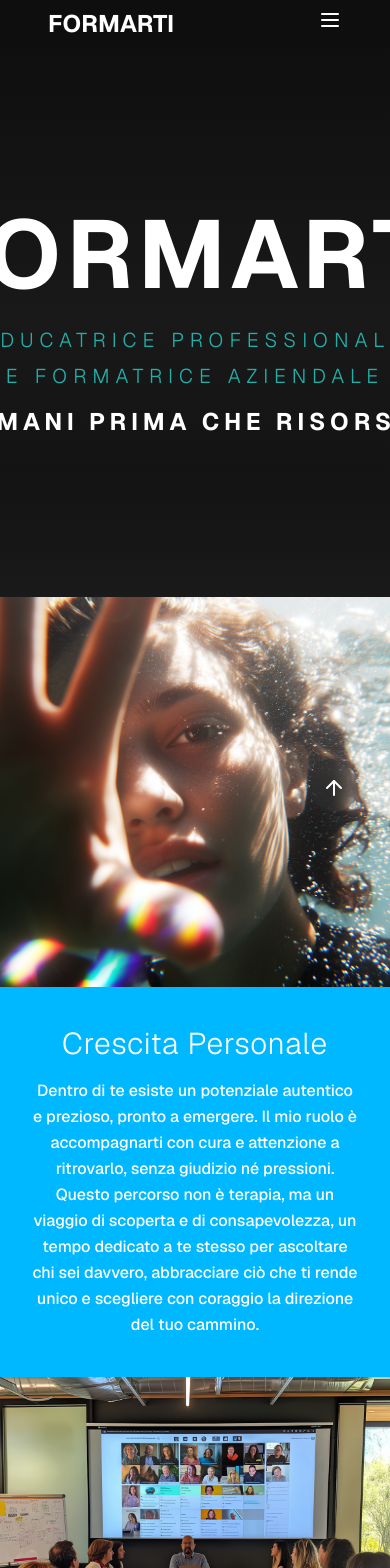
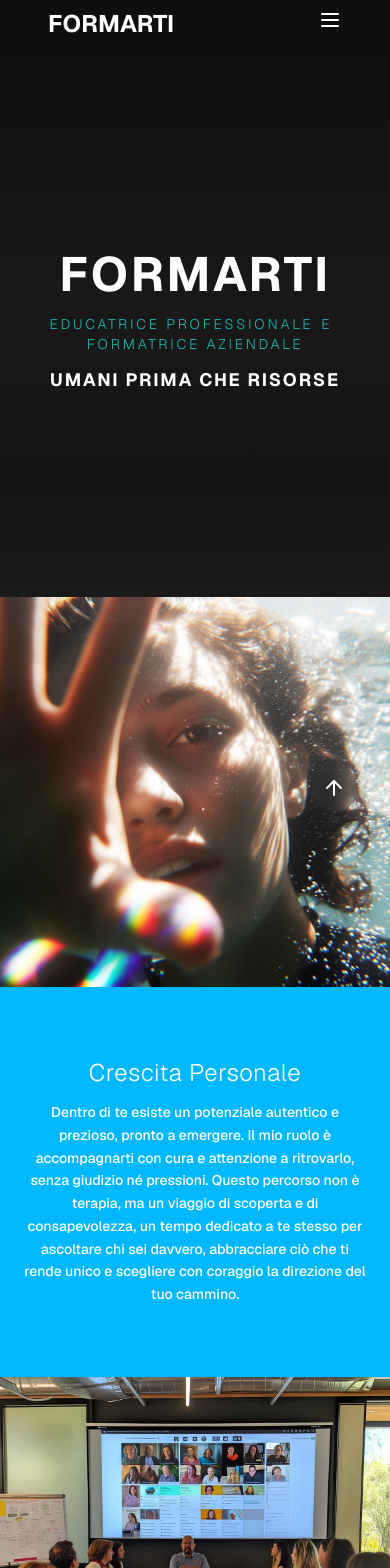
Before and after one commit to ezequiasaramburu/martina-website, a Next.js app: page / in a window 390 px wide. Shown: the top 1568 px of the page. Built offline with nearby package versions, Linux system fonts and the light colour scheme.

Commit message:
fix responsive accross the app

```diff
--- a/src/components/AboutHero.tsx
+++ b/src/components/AboutHero.tsx
@@ -11,9 +11,9 @@ interface AboutHeroProps {
 
 const AboutHero = ({ title, subtitle, imageSrc, imageAlt }: AboutHeroProps) => {
   return (
-    <section className="h-[65vh] flex">
+    <section className="min-h-[65vh] flex flex-col lg:flex-row">
       {/* Left side - Text content */}
-      <div className="w-full lg:w-1/2 bg-dark-900 flex items-center justify-center px-8 lg:px-16">
+      <div className="w-full lg:w-1/2 bg-dark-900 flex items-center justify-center px-8 lg:px-16 py-12 lg:py-0">
         <div className="text-center lg:text-left max-w-lg">
           <h1 className="text-4xl md:text-5xl lg:text-6xl font-light text-white mb-6 leading-tight">
             {title}
@@ -25,13 +25,13 @@ const AboutHero = ({ title, subtitle, imageSrc, imageAlt }: AboutHeroProps) => {
       </div>
 
       {/* Right side - Image */}
-      <div className="hidden lg:block lg:w-1/2 relative pt-20">
+      <div className="w-full lg:w-1/2 relative h-[35vh] lg:h-auto lg:pt-20 bg-dark-800 lg:bg-transparent">
         <Image
           src={imageSrc}
           alt={imageAlt}
           fill
           className="object-contain"
-          sizes="(max-width: 1024px) 0px, 50vw"
+          sizes="(max-width: 1024px) 100vw, 50vw"
           priority
         />
       </div>
--- a/src/components/ColorfulSection.tsx
+++ b/src/components/ColorfulSection.tsx
@@ -107,14 +107,14 @@ const TextSquare = ({ section }: { section: SectionData }) => {
   return (
     <Link href={`/servizi/${slug}`} className="block h-full">
       <div
-        className={`${section.backgroundColor} ${section.textColor} p-8 md:p-12 flex flex-col justify-center items-center text-center h-full hover:brightness-110 transition-all duration-300 cursor-pointer`}
+        className={`${section.backgroundColor} ${section.textColor} p-6 md:p-8 lg:p-12 flex flex-col justify-center items-center text-center h-full hover:brightness-110 transition-all duration-300 cursor-pointer`}
       >
-        <h2 className="text-3xl md:text-4xl lg:text-5xl font-light tracking-wide mb-4">
+        <h2 className="text-2xl md:text-4xl lg:text-5xl font-light tracking-wide mb-3 md:mb-4">
           {section.title}
         </h2>
         {section.description && (
           <p
-            className="text-md md:text-base lg:text-xl font-medium leading-relaxed w-full max-w-lg md:max-w-xl lg:max-w-3xl"
+            className="text-sm md:text-base lg:text-xl font-medium leading-relaxed w-full max-w-lg md:max-w-xl lg:max-w-3xl"
             dangerouslySetInnerHTML={{ __html: section.description }}
           />
         )}
--- a/src/components/Header.tsx
+++ b/src/components/Header.tsx
@@ -2,13 +2,14 @@
 
 import Link from "next/link";
 import { usePathname } from "next/navigation";
-import { useState } from "react";
+import { useState, useEffect, useRef } from "react";
 import { ChevronDown, Menu, X } from "lucide-react";
 
 const Header = () => {
   const pathname = usePathname();
   const [isServicesDropdownOpen, setIsServicesDropdownOpen] = useState(false);
   const [isMobileMenuOpen, setIsMobileMenuOpen] = useState(false);
+  const dropdownRef = useRef<HTMLDivElement>(null);
 
   const isActive = (path: string) => {
     return pathname === path;
@@ -24,6 +25,36 @@ const Header = () => {
     { name: "Orientamento alla Scelta", slug: "orientamento-scelta" },
     { name: "Consulenza Filosofica", slug: "consulenza-filosofica" },
   ];
+
+  // Handle clicks outside dropdown to close it
+  useEffect(() => {
+    const handleClickOutside = (event: MouseEvent) => {
+      if (
+        dropdownRef.current &&
+        !dropdownRef.current.contains(event.target as Node)
+      ) {
+        setIsServicesDropdownOpen(false);
+      }
+    };
+
+    document.addEventListener("mousedown", handleClickOutside);
+    return () => {
+      document.removeEventListener("mousedown", handleClickOutside);
+    };
+  }, []);
+
+  const handleServicesClick = (e: React.MouseEvent) => {
+    e.preventDefault();
+    setIsServicesDropdownOpen(!isServicesDropdownOpen);
+  };
+
+  const handleServicesMouseEnter = () => {
+    setIsServicesDropdownOpen(true);
+  };
+
+  const handleServicesMouseLeave = () => {
+    setIsServicesDropdownOpen(false);
+  };
 
   return (
     <header className="sticky top-0 z-50 bg-dark-900/90 backdrop-blur-md py-2 px-12">
@@ -63,11 +94,15 @@ const Header = () => {
 
             {/* Services Dropdown */}
             <div
+              ref={dropdownRef}
               className="relative text-white font-semibold tracking-wide px-4 py-2"
-              onMouseEnter={() => setIsServicesDropdownOpen(true)}
-              onMouseLeave={() => setIsServicesDropdownOpen(false)}
+              onMouseEnter={handleServicesMouseEnter}
+              onMouseLeave={handleServicesMouseLeave}
             >
-              <div className="flex items-center gap-1 cursor-pointer servizi-hover">
+              <div
+                className="flex items-center gap-1 cursor-pointer servizi-hover"
+                onClick={handleServicesClick}
+              >
                 <span
                   className={`relative nav-underline ${
                     isServicesActive() ? "active" : ""
@@ -92,6 +127,7 @@ const Header = () => {
                           key={service.slug}
                           href={`/servizi/${service.slug}`}
                           className="block px-4 py-3 text-white  hover:bg-dark-800/50  font-medium"
+                          onClick={() => setIsServicesDropdownOpen(false)}
                         >
                           {service.name}
                         </Link>
--- a/src/components/Hero.tsx
+++ b/src/components/Hero.tsx
@@ -37,17 +37,17 @@ const Hero = () => {
   }, [words.length]);
 
   return (
-    <section className="hero-section h-[65vh] flex flex-col items-center justify-center text-center bg-dark-900 relative overflow-hidden">
+    <section className="hero-section h-[65vh] flex flex-col items-center justify-center text-center bg-dark-900 relative overflow-hidden px-4">
       {/* Background gradient overlay */}
       <div className="absolute inset-0 bg-gradient-to-b from-dark-900 via-dark-800 to-dark-900 opacity-90"></div>
 
       {/* Content */}
-      <div className="relative z-10 flex flex-col items-center justify-center space-y-8">
+      <div className="relative z-10 flex flex-col items-center justify-center space-y-6 md:space-y-8">
         {/* JOIO Logo/Image - placeholder for now */}
-        <div className="joio-logo mb-6">
+        <div className="joio-logo mb-4 md:mb-6">
           {/* This will be replaced with the actual JOIO image */}
           <div
-            className={`text-8xl md:text-9xl lg:text-[12rem] font-bold text-white tracking-wider transition-all duration-900 ease-out ${
+            className={`text-5xl sm:text-6xl md:text-7xl lg:text-8xl xl:text-[12rem] font-bold text-white tracking-wider transition-all duration-900 ease-out ${
               showFormarti
                 ? "opacity-100 scale-100 transform"
                 : "opacity-0 scale-75 transform"
@@ -58,10 +58,10 @@ const Hero = () => {
         </div>
 
         {/* Tagline */}
-        <div className="tagline space-y-4">
-          <h1 className="text-xl md:text-2xl lg:text-3xl text-accent-teal font-light tracking-[0.3em] uppercase flex flex-col md:flex-row items-center justify-center gap-2">
+        <div className="tagline space-y-3 md:space-y-4">
+          <h1 className="text-sm sm:text-base md:text-lg lg:text-xl xl:text-2xl text-accent-teal font-light tracking-[0.2em] md:tracking-[0.3em] uppercase">
             <span
-              className={`transition-all duration-800 ease-out ${
+              className={`inline-block transition-all duration-800 ease-out ${
                 showSubtitle
                   ? "opacity-100 translate-x-0 transform"
                   : "opacity-0 -translate-x-full transform"
@@ -69,18 +69,19 @@ const Hero = () => {
             >
               Educatrice Professionale
             </span>
+            <span className="mx-2">e</span>
             <span
-              className={`transition-all duration-800 ease-out ${
+              className={`inline-block transition-all duration-800 ease-out ${
                 showSubtitle
                   ? "opacity-100 translate-x-0 transform"
                   : "opacity-0 translate-x-full transform"
               }`}
             >
-              e Formatrice Aziendale
+              Formatrice Aziendale
             </span>
           </h1>
 
-          <h2 className="text-2xl md:text-3xl lg:text-4xl text-white font-bold tracking-[0.2em] uppercase">
+          <h2 className="text-lg sm:text-xl md:text-2xl lg:text-3xl xl:text-4xl text-white font-bold tracking-[0.1em] md:tracking-[0.2em] uppercase">
             {words.map((word, index) => (
               <span
                 key={index}
```
Also changed, not shown: src/components/CoachingModalities.tsx (+0 -62 lines).
